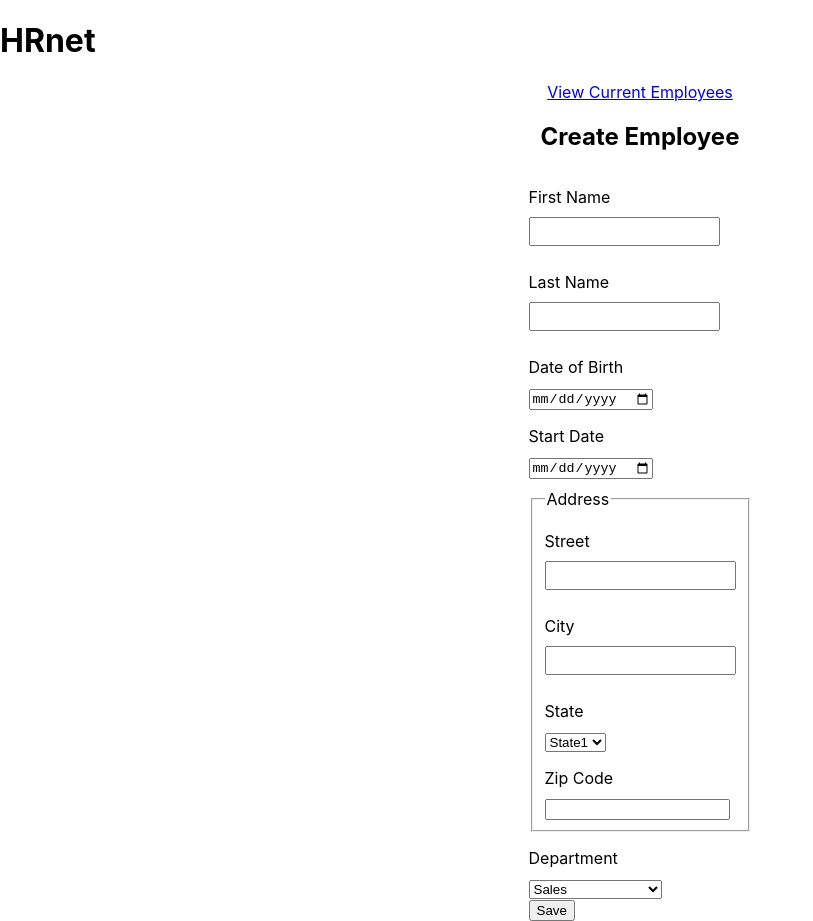
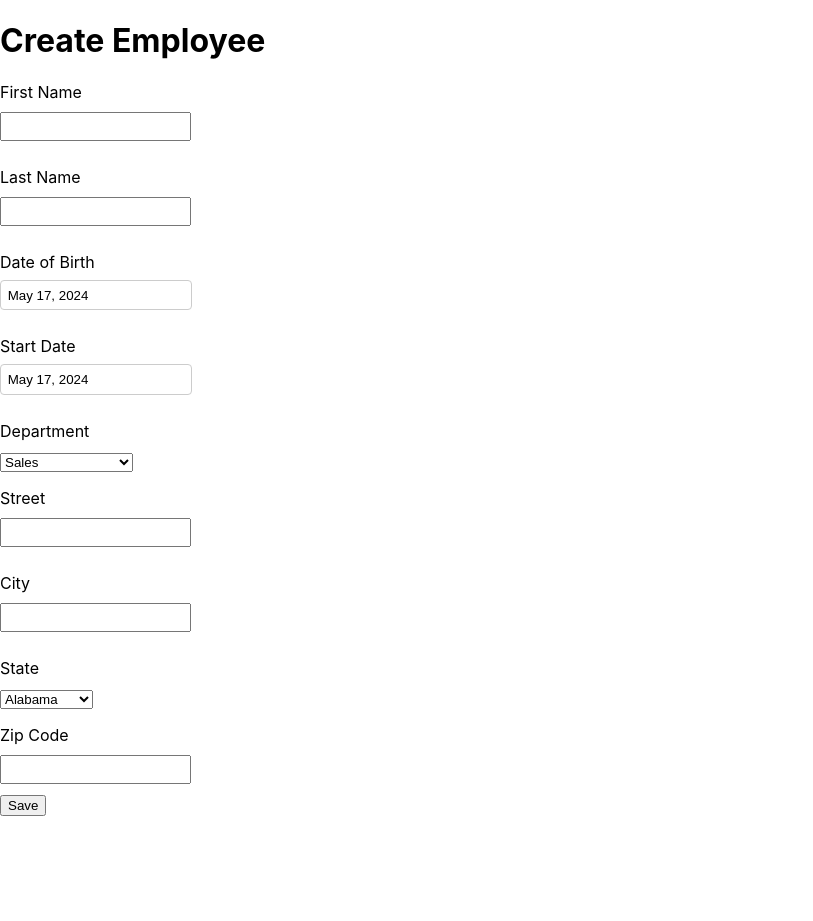
Before and after one commit to Ambre972ppm/AmbreGONDRY_14_16052024, a React (Create React App) app: page / in a window 1280 px wide. Shown: the whole page, without its empty margins (0-813 px from the left). After the commit the page ends 816 px from the top, so only its background shows below. Built offline with nearby package versions, Linux system fonts and the light colour scheme.

Commit message:
add components and install dependencies

```diff
--- a/package.json
+++ b/package.json
@@ -6,10 +6,14 @@
     "@testing-library/jest-dom": "^5.17.0",
     "@testing-library/react": "^13.4.0",
     "@testing-library/user-event": "^13.5.0",
+    "date-fns": "^3.6.0",
     "react": "^18.3.1",
+    "react-datepicker": "^6.9.0",
     "react-dom": "^18.3.1",
+    "react-redux": "^9.1.2",
     "react-router-dom": "^6.23.1",
     "react-scripts": "5.0.1",
+    "redux": "^5.0.1",
     "web-vitals": "^2.1.4"
   },
   "scripts": {
--- a/src/App.css
+++ b/src/App.css
@@ -45,3 +45,21 @@
     margin-bottom: 10px;
     padding: 5px;
   }
+
+.datetime-picker {
+    position: relative;
+    margin-bottom: 1em;
+  }
+
+  .datetime-picker label {
+    display: block;
+    margin-bottom: 0.5em;
+  }
+
+  .datetime-picker .form-control {
+    width: 100%;
+    padding: 0.5em;
+    box-sizing: border-box;
+    border: 1px solid #ccc;
+    border-radius: 4px;
+  }
--- a/src/App.jsx
+++ b/src/App.jsx
@@ -4,18 +4,17 @@ import CreateEmployee from './components/CreateEmployee/CreateEmployee';
 import EmployeeList from './components/EmployeeList/EmployeeList';
 import './App.css';
 
-const App = () => (
+const App = () => {
+  return (
     <Router>
-    <div className="App">
-      <header className="App-header">
-        <h1>HRnet</h1>
-      </header>
+      <div>
         <Routes>
-        <Route path="/" element={<CreateEmployee />} />
+          <Route exact path="/" element={<CreateEmployee />} />
           <Route path="/employee-list" element={<EmployeeList />} />
         </Routes>
       </div>
     </Router>
   );
+};
 
 export default App;
--- a/src/components/CreateEmployee/CreateEmployee.jsx
+++ b/src/components/CreateEmployee/CreateEmployee.jsx
@@ -1,64 +1,126 @@
 import React, { useState } from 'react';
-import Input from '../Input/Input.jsx';
-import Select from '../Select/Select.jsx';
+import Input from '../Input/Input';
+import Select from '../Select/Select';
+import DateTimePicker from '../DateTimePicker/DateTimePicker';
 
 const CreateEmployee = () => {
-  const [formData, setFormData] = useState({
-    firstName: '',
-    lastName: '',
-    dateOfBirth: '',
-    startDate: '',
-    street: '',
-    city: '',
-    state: '',
-    zipCode: '',
-    department: ''
-  });
+  const [firstName, setFirstName] = useState('');
+  const [lastName, setLastName] = useState('');
+  const [startDate, setStartDate] = useState(new Date());
+  const [department, setDepartment] = useState('');
+  const [dateOfBirth, setDateOfBirth] = useState(new Date());
+  const [street, setStreet] = useState('');
+  const [city, setCity] = useState('');
+  const [state, setState] = useState('');
+  const [zipCode, setZipCode] = useState('');
 
-  const handleChange = (e) => {
-    const { id, value } = e.target;
-    setFormData({
-      ...formData,
-      [id]: value
-    });
-  };
+  const departments = [
+    'Sales',
+    'Marketing',
+    'Engineering',
+    'Human Resources',
+    'Legal'
+  ];
 
-  const handleSubmit = (e) => {
-    e.preventDefault();
-    // Logic to save employee
-    alert('Employee Created!');
+  const states = [
+    'Alabama', 'Alaska', 'Arizona', 'Arkansas', 'California',
+    'Colorado', 'Connecticut', 'Delaware', 'Florida', 'Georgia'
+  ];
+
+  const handleSubmit = (event) => {
+    event.preventDefault();
+    const newEmployee = {
+      firstName,
+      lastName,
+      startDate,
+      department,
+      dateOfBirth,
+      street,
+      city,
+      state,
+      zipCode
+    };
+
+    // Sauvegarder les informations de l'employé dans le stockage local
+    const employees = JSON.parse(localStorage.getItem('employees')) || [];
+    employees.push(newEmployee);
+    localStorage.setItem('employees', JSON.stringify(employees));
+
+    // Réinitialiser les champs du formulaire
+    setFirstName('');
+    setLastName('');
+    setStartDate(new Date());
+    setDepartment('');
+    setDateOfBirth(new Date());
+    setStreet('');
+    setCity('');
+    setState('');
+    setZipCode('');
   };
 
   return (
-    <div className="container">
-      <a href="/employee-list">View Current Employees</a>
-      <h2>Create Employee</h2>
+    <div>
+      <h1>Create Employee</h1>
       <form onSubmit={handleSubmit}>
-        <Input label="First Name" id="firstName" value={formData.firstName} onChange={handleChange} />
-        <Input label="Last Name" id="lastName" value={formData.lastName} onChange={handleChange} />
-        <Input label="Date of Birth" type="date" id="dateOfBirth" value={formData.dateOfBirth} onChange={handleChange} />
-        <Input label="Start Date" type="date" id="startDate" value={formData.startDate} onChange={handleChange} />
-
-        <fieldset className="address">
-          <legend>Address</legend>
-          <Input label="Street" id="street" value={formData.street} onChange={handleChange} />
-          <Input label="City" id="city" value={formData.city} onChange={handleChange} />
-          <Select
-            label="State"
-            id="state"
-            options={['State1', 'State2', 'State3']}
-            value={formData.state}
-            onChange={handleChange}
-          />
-          <Input label="Zip Code" type="number" id="zipCode" value={formData.zipCode} onChange={handleChange} />
-        </fieldset>
-
+        <Input
+          label="First Name"
+          value={firstName}
+          onChange={(e) => setFirstName(e.target.value)}
+          id="firstName"
+        />
+        <Input
+          label="Last Name"
+          value={lastName}
+          onChange={(e) => setLastName(e.target.value)}
+          id="lastName"
+        />
+        <DateTimePicker
+          label="Date of Birth"
+          selected={dateOfBirth}
+          onChange={(date) => setDateOfBirth(date)}
+          id="dateOfBirth"
+          showTimeSelect={false}
+          dateFormat="MMMM d, yyyy"
+        />
+        <DateTimePicker
+          label="Start Date"
+          selected={startDate}
+          onChange={(date) => setStartDate(date)}
+          id="startDate"
+          showTimeSelect={false}
+          dateFormat="MMMM d, yyyy"
+        />
         <Select
           label="Department"
+          value={department}
+          onChange={(e) => setDepartment(e.target.value)}
+          options={departments}
           id="department"
-          options={['Sales', 'Marketing', 'Engineering', 'Human Resources', 'Legal']}
-          value={formData.department}
-          onChange={handleChange}
+        />
+        <Input
+          label="Street"
+          value={street}
+          onChange={(e) => setStreet(e.target.value)}
+          id="street"
+        />
+        <Input
+          label="City"
+          value={city}
+          onChange={(e) => setCity(e.target.value)}
+          id="city"
+        />
+        <Select
+          label="State"
+          value={state}
+          onChange={(e) => setState(e.target.value)}
+          options={states}
+          id="state"
+        />
+        <Input
+          label="Zip Code"
+          value={zipCode}
+          onChange={(e) => setZipCode(e.target.value)}
+          id="zipCode"
         />
         <button type="submit">Save</button>
       </form>
--- /dev/null
+++ b/src/components/DateTimePicker/DateTimePicker.jsx
@@ -0,0 +1,21 @@
+import React from 'react';
+import ReactDatePicker from 'react-datepicker';
+import 'react-datepicker/dist/react-datepicker.css';
+
+const DateTimePicker = ({ label, selected, onChange, id, showTimeSelect = true, dateFormat = "MMMM d, yyyy h:mm aa" }) => {
+  return (
+    <div className="datetime-picker">
+      <label htmlFor={id}>{label}</label>
+      <ReactDatePicker
+        selected={selected}
+        onChange={onChange}
+        showTimeSelect={showTimeSelect}
+        dateFormat={dateFormat}
+        id={id}
+        className="form-control"
+      />
+    </div>
+  );
+};
+
+export default DateTimePicker;
--- a/src/components/Input/Input.jsx
+++ b/src/components/Input/Input.jsx
@@ -1,10 +1,18 @@
 import React from 'react';
 
-const Input = ({ label, type = "text", id, value, onChange }) => (
-  <div>
-    <label htmlFor={id}>{label}</label>
-    <input type={type} id={id} value={value} onChange={onChange} />
-  </div>
-);
+const Input = ({ label, id, value, onChange, type = 'text' }) => {
+  return (
+    <div className="form-group">
+      <label htmlFor={id}>{label}</label>
+      <input
+        type={type}
+        id={id}
+        value={value}
+        onChange={onChange}
+        className="form-control"
+      />
+    </div>
+  );
+};
 
 export default Input;
--- a/src/components/Select/Select.jsx
+++ b/src/components/Select/Select.jsx
@@ -1,14 +1,18 @@
 import React from 'react';
 
-const Select = ({ label, id, options, value, onChange }) => (
-  <div>
-    <label htmlFor={id}>{label}</label>
-    <select id={id} value={value} onChange={onChange}>
-      {options.map((option, index) => (
-        <option key={index} value={option}>{option}</option>
-      ))}
-    </select>
-  </div>
-);
+const Select = ({ label, id, options, value, onChange }) => {
+  return (
+    <div className="form-group">
+      <label htmlFor={id}>{label}</label>
+      <select id={id} value={value} onChange={onChange} className="form-control">
+        {options.map((option) => (
+          <option key={option} value={option}>
+            {option}
+          </option>
+        ))}
+      </select>
+    </div>
+  );
+};
 
 export default Select;
```
Also changed, not shown: 1 other file (tests, documents, lock files or other folders). Lines whose indentation alone changed are shown as unchanged.
